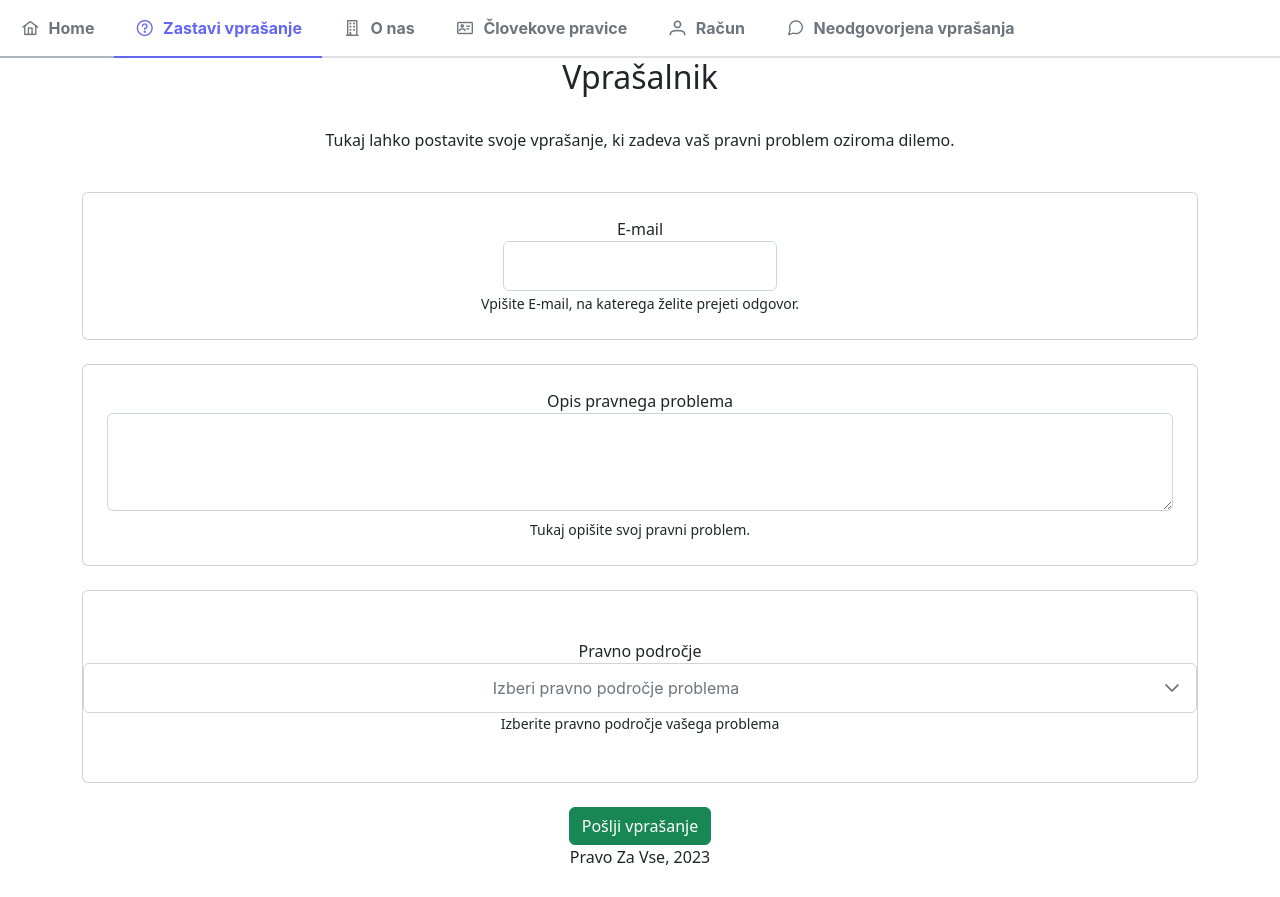
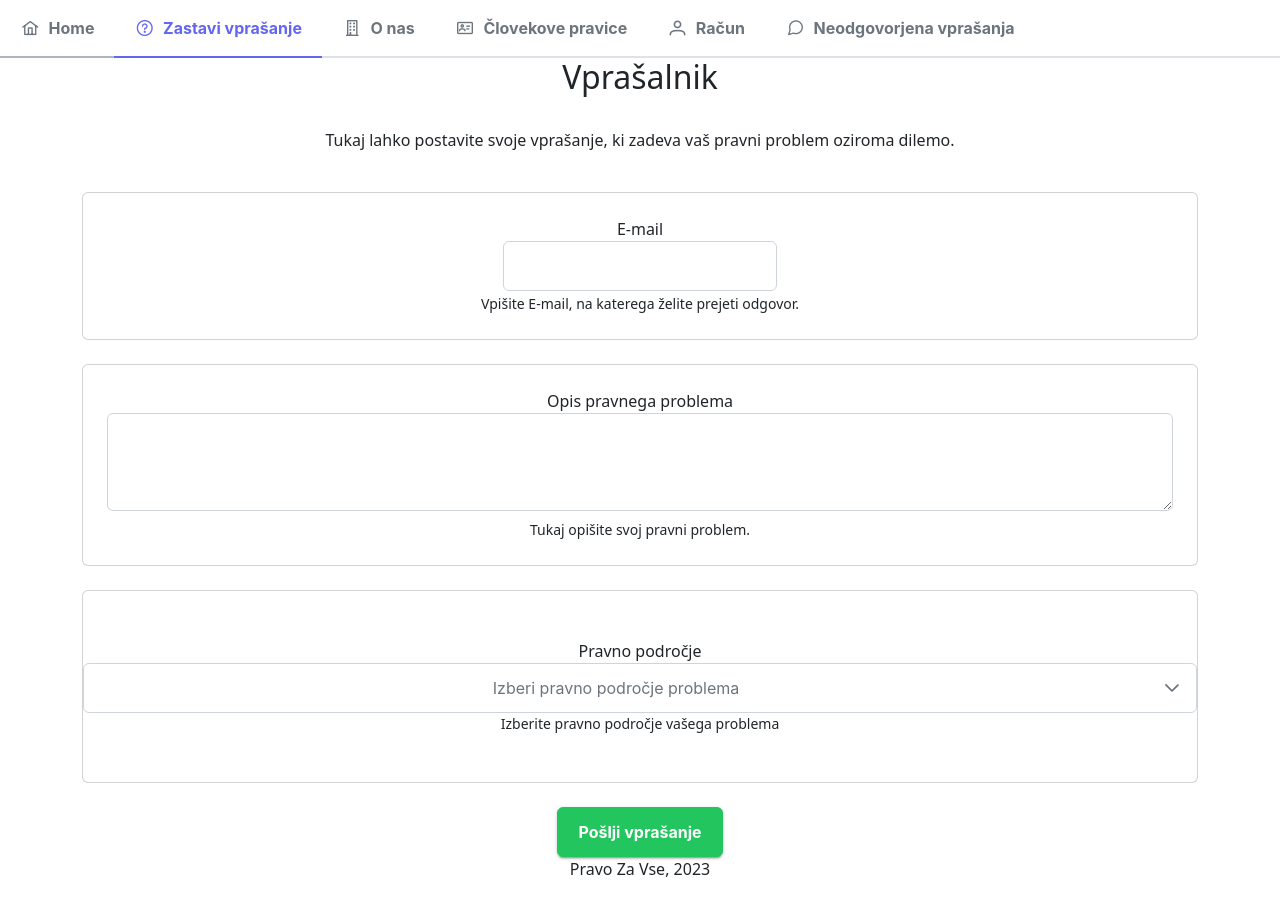
Before and after one commit to teol007/Praktikum2, a React (Create React App) app in the folder Frontend/pravozavsereact/: page /zastaviVprasanje in a window 1280 px wide. Built offline with nearby package versions, Linux system fonts and the light colour scheme.

Commit message:
zamenjava gumba

```diff
--- a/Frontend/pravozavsereact/src/Components/Questions/AddQuestion/AddQuestion.tsx
+++ b/Frontend/pravozavsereact/src/Components/Questions/AddQuestion/AddQuestion.tsx
@@ -1,5 +1,6 @@
 import React, { useState } from "react";
-import { Button, Form } from "react-bootstrap";
+import { Form } from "react-bootstrap";
+import { Button } from "primereact/button";
 import { InputText } from "primereact/inputtext";
 import { InputTextarea } from "primereact/inputtextarea";
 import { Dropdown } from 'primereact/dropdown';
@@ -77,8 +78,7 @@ export default function AddQuestion(): JSX.Element {
         </div>
         <br />
 
-        <button className="btn btn-success">Pošlji vprašanje</button>
-
+        <Button label="Pošlji vprašanje" className="w-full" severity="success" raised />
 
     </form>
 
```
